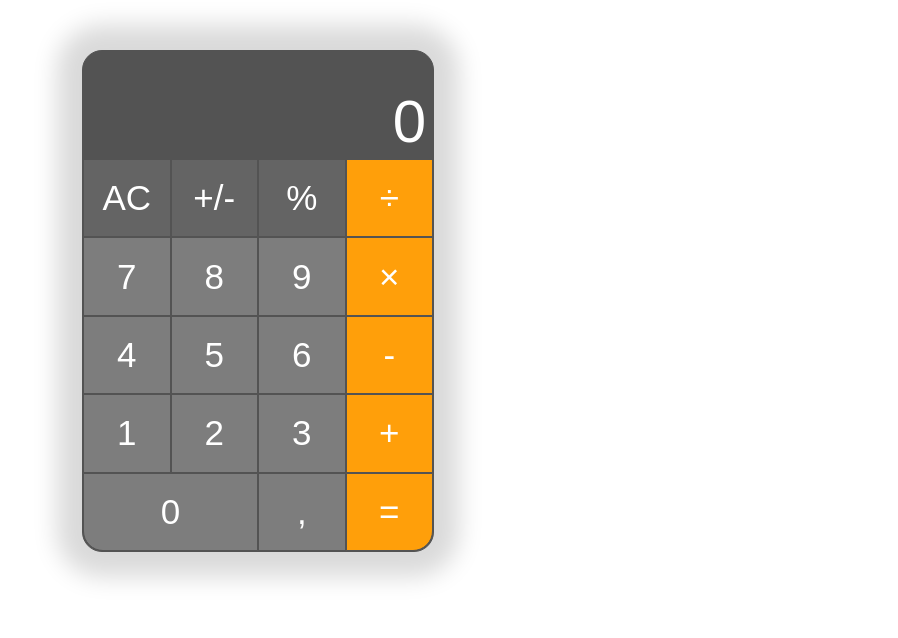
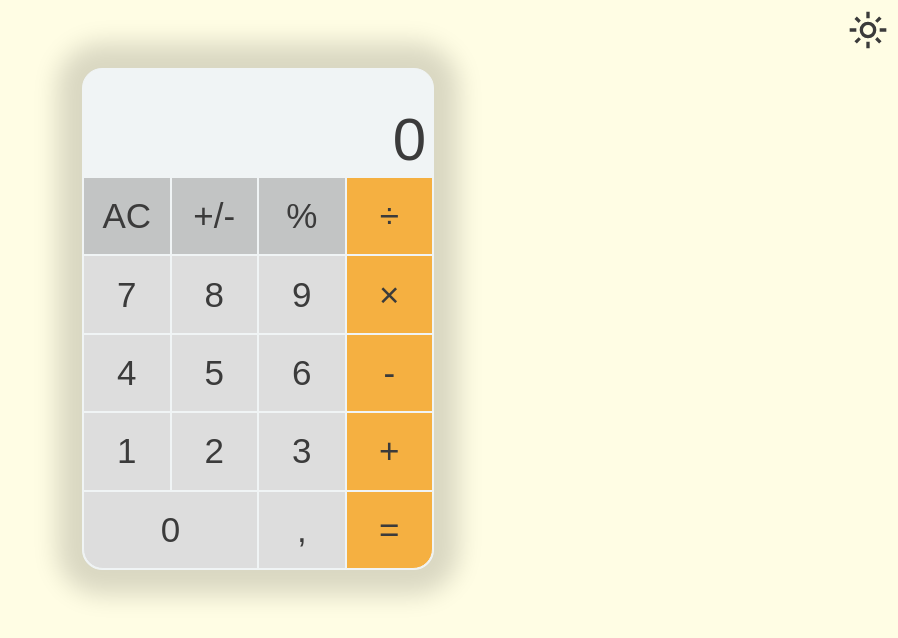
Before and after one commit to goremykina/calc, a website built with webpack: page src/index.html in a window 1280 px wide. Shown: the whole page, without its empty margins (382-1280 px from the left). Built offline with nearby package versions, Linux system fonts and the light colour scheme.

Commit message:
Implement dark and light themes

```diff
--- a/src/index.html
+++ b/src/index.html
@@ -5,6 +5,14 @@
 		<title>Calculator</title>
 	</head>
 	<body>
+		<header>
+			<button class="theme-toggle" onclick="toggleTheme()">
+				<svg id="light-mode-icon" xmlns="http://www.w3.org/2000/svg" height="40px" viewBox="0 -960 960 960" width="40px" fill="currentColor"><path d="M480-360q50 0 85-35t35-85q0-50-35-85t-85-35q-50 0-85 35t-35 85q0 50 35 85t85 35Zm0 80q-83 0-141.5-58.5T280-480q0-83 58.5-141.5T480-680q83 0 141.5 58.5T680-480q0 83-58.5 141.5T480-280ZM200-440H40v-80h160v80Zm720 0H760v-80h160v80ZM440-760v-160h80v160h-80Zm0 720v-160h80v160h-80ZM256-650l-101-97 57-59 96 100-52 56Zm492 496-97-101 53-55 101 97-57 59Zm-98-550 97-101 59 57-100 96-56-52ZM154-212l101-97 55 53-97 101-59-57Zm326-268Z"/></svg>
+				<svg id="dark-mode-icon" xmlns="http://www.w3.org/2000/svg" height="40px" viewBox="0 -960 960 960" width="40px" fill="currentColor"><path d="M480-120q-150 0-255-105T120-480q0-150 105-255t255-105q14 0 27.5 1t26.5 3q-41 29-65.5 75.5T444-660q0 90 63 153t153 63q55 0 101-24.5t75-65.5q2 13 3 26.5t1 27.5q0 150-105 255T480-120Zm0-80q88 0 158-48.5T740-375q-20 5-40 8t-40 3q-123 0-209.5-86.5T364-660q0-20 3-40t8-40q-78 32-126.5 102T200-480q0 116 82 198t198 82Zm-10-270Z"/></svg>
+			</button>
+		</header>
+
+		<main>
 			<div class="calculator-container">
 				<div class="calculator-screen">
 					<p class="expression-display" id="expression-display"></p>
@@ -46,5 +54,34 @@
 					</div>
 				</div>
 			</div>
+		</main>
+
+		<script>
+			const themeToSet = getTheme();
+			setTheme(themeToSet);
+
+			function getTheme() {
+				const savedTheme = localStorage.getItem("theme");
+
+				if (savedTheme) {
+					return savedTheme;
+				}
+
+				const isDarkMatch = window.matchMedia("(prefers-color-scheme: dark)");
+				return isDarkMatch.matches ? "dark" : "light";
+			}
+
+			function setTheme(theme) {
+				document.documentElement.setAttribute("data-theme", theme);
+			}
+
+			function toggleTheme() {
+				const currentTheme = getTheme();
+				const newTheme = currentTheme === "light" ? "dark" : "light";
+
+				setTheme(newTheme);
+				localStorage.setItem("theme", newTheme);
+			}
+		</script>
 	</body>
 </html>
--- a/src/styles/calculator.css
+++ b/src/styles/calculator.css
@@ -1,17 +1,30 @@
 @import "./vars.css";
 
 * {
-	color: white;
+	margin: 0;
+	padding: 0;
+
+	color: var(--font-color);
 	font-size: 35px;
 	font-family: Arial, Helvetica, sans-serif;
+	transition: background-color 0.4s ease-in-out, color 0.4s ease-in-out, border-color 0.4s ease-in-out;
+}
+
+html {
+	background-color: var(--document-bg-color);
+}
+
+header {
+	padding: 10px;
+	text-align: end;
 }
 
 .calculator-container {
 	display: flex;
 	flex-direction: column;
-	margin: 50px auto;
 	width: 350px;
 	height: 500px;
+	margin: auto;
 	background-color: var(--primary-bg-color);
 	border: 1px solid var(--primary-bg-color);
 	border-radius: 20px;
@@ -19,8 +32,7 @@
 }
 
 .calculator-screen {
-	/*height: 20%;*/
-	& p {
+	p {
 		margin: 0;
 		text-align: end;
 		font-size: 60px;
@@ -28,7 +40,7 @@
 		padding: 7px;
 	}
 
-	& p.expression-display {
+	p.expression-display {
 		font-size: 20px;
 		height: 20px;
 	}
@@ -81,3 +93,25 @@
 .btn:active {
 	filter: brightness(90%);
 }
+
+.theme-toggle {
+	background: none;
+	border: none;
+
+	color: var(--font-color);
+	cursor: pointer;
+
+	#light-mode-icon {
+		display: none;
+	}
+
+	[data-theme="light"] & {
+		#light-mode-icon {
+			display: unset;
+		}
+
+		#dark-mode-icon {
+			display: none;
+		}
+	}
+}
--- a/src/styles/vars.css
+++ b/src/styles/vars.css
@@ -1,17 +1,19 @@
 :root {
-	--document-bg-color: #ffffff;
+	--document-bg-color: #3b3b3b;
 	--primary-bg-color: #535353;
 	--button-primary-bg-color: #646464;
 	--button-secondary-bg-color: #7d7d7d;
 	--button-accent-bg-color: #ff9f0a;
 	--font-color: #ffffff;
+	--shadow-color: #dbdbdb
 }
 
-/*[data-theme="light"] {*/
-/*    --document-bg-color: #ffffff;*/
-/*    --primary-bg-color: #302AE6;*/
-/*    --button-primary-bg-color: #535353;*/
-/*    --button-secondary-bg-color: #646464;*/
-/*    --button-accent-bg-color: #7d7d7d;*/
-/*    --font-color: #ffffff;*/
-/*}*/
+[data-theme="light"] {
+	--document-bg-color: #fffde4;
+	--primary-bg-color: #f0f4f5;
+	--button-primary-bg-color: #c2c4c4;
+	--button-secondary-bg-color: #dddddd;
+	--button-accent-bg-color: #f5b041;
+	--font-color: #3b3b3b;
+	--shadow-color: #d8d8d8
+}
```
Lines whose indentation alone changed are shown as unchanged.
